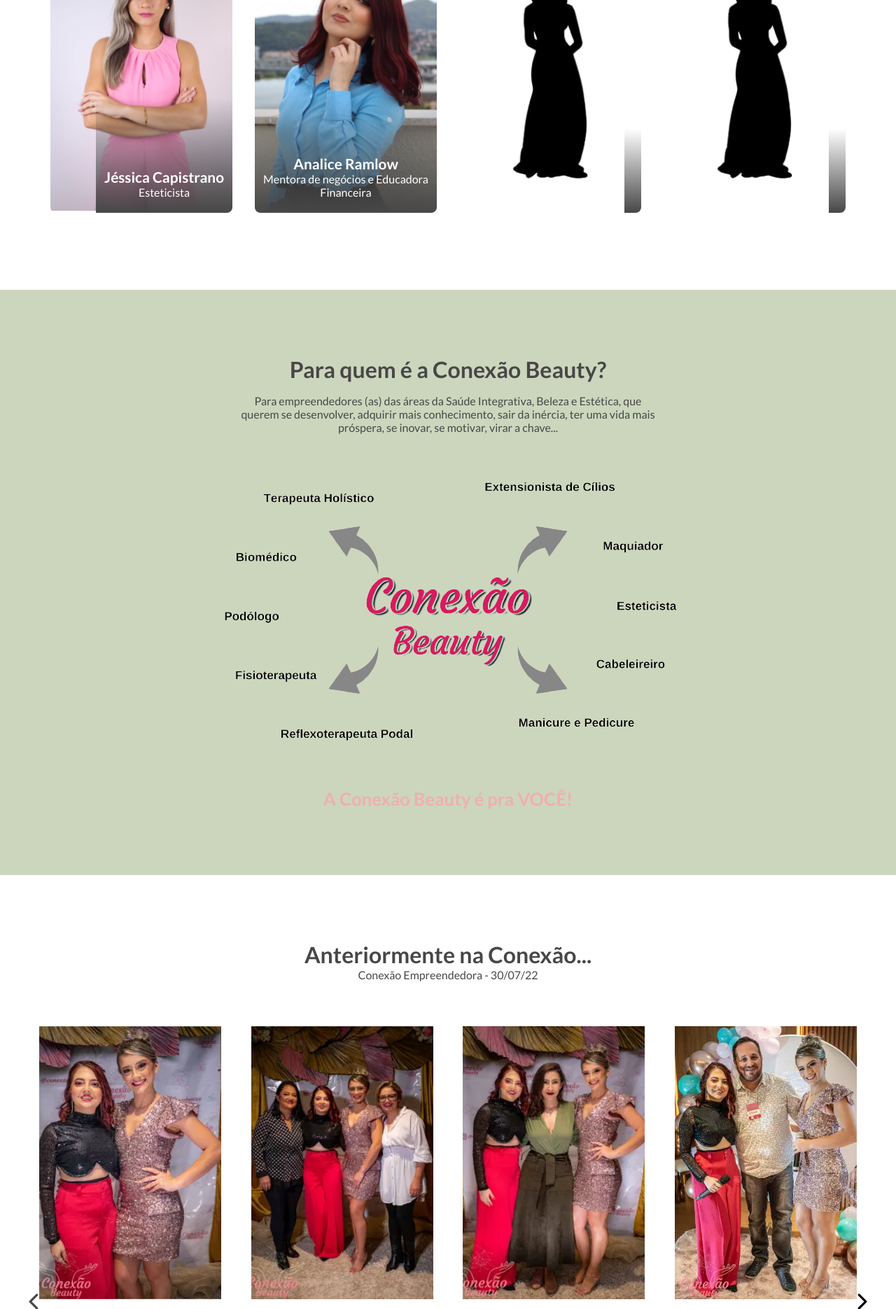
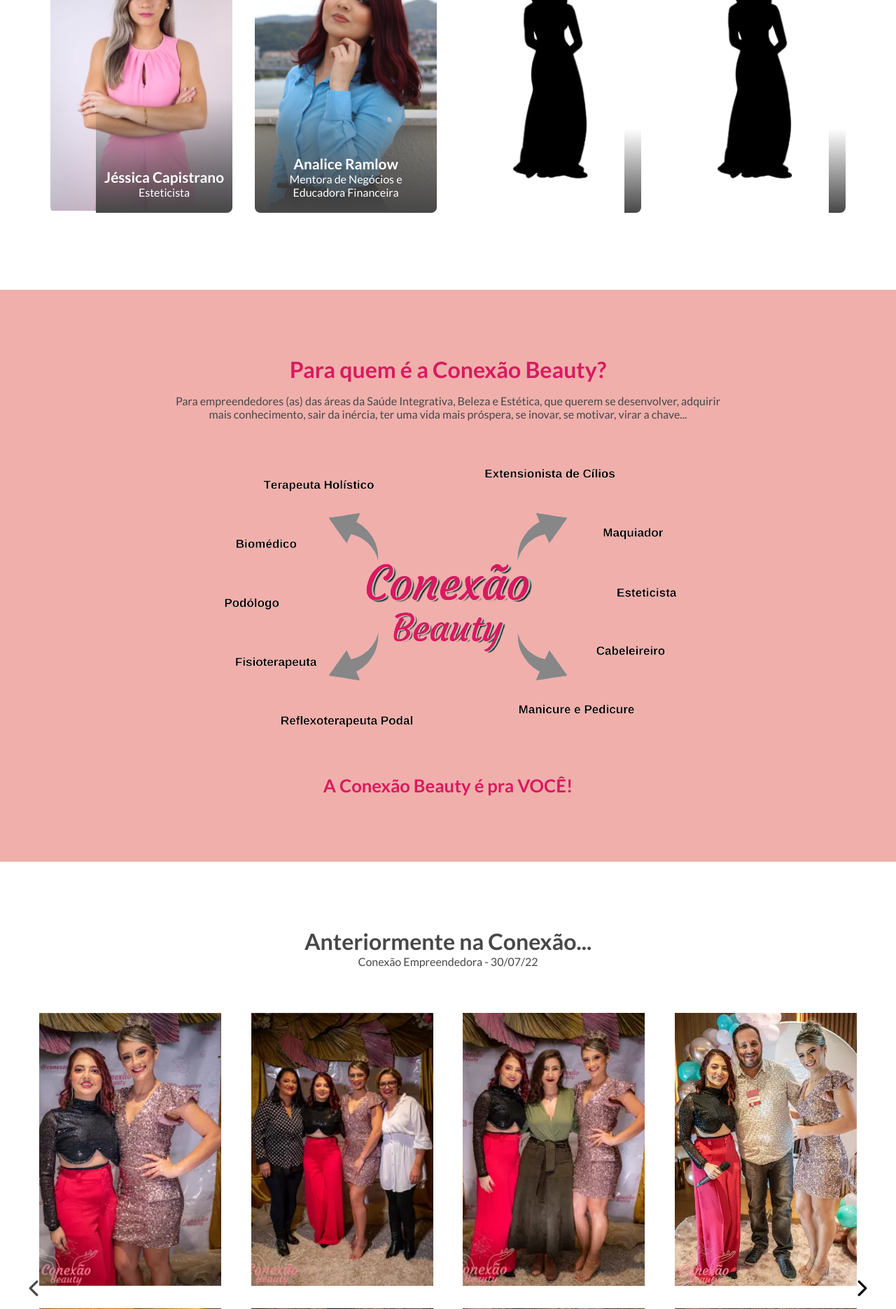
Before and after one commit to patrickhpgc/conexaoEmpreendedora, a PHP site: page / in a window 1280 px wide. Shown: the part 2385-4255 px from the top of the page at 70% size. Run offline with PHP 8.4, Linux system fonts and the light colour scheme; some libraries are stand-ins or nearby versions.

Commit message:
Site após alterações analice

```diff
--- a/assets/css/default.css
+++ b/assets/css/default.css
@@ -6,6 +6,7 @@
 
 :root {
     --primary     : #F58696;
+    --primary-2     : #D91A60;
     --secondary   : #79D6B7;
     --tertiary    : #F0AFAB;
     --green       : #CCD6BD;
@@ -81,6 +82,10 @@
 /* Text color */
 .text-primary {
     color: var(--primary);
+}
+
+.text-primary-2 {
+    color: var(--primary-2);
 }
 
 .text-secondary {
--- a/assets/css/style.css
+++ b/assets/css/style.css
@@ -99,6 +99,17 @@
     padding         : 94px 32px;
 }
 
+.section-1 {
+    width           : 100%;
+    display         : flex;
+    flex-direction  : column;
+    align-items     : center;
+    text-align      : center;
+    background-color: var(--primary);
+    color           : var(--white);
+    padding         : 94px 32px;
+}
+
 .section-2 {
     width           : 100%;
     display         : flex;
@@ -119,6 +130,17 @@
     text-align      : center;
     background-color: var(--green);
     color           : var(--grey);
+    padding         : 94px 32px;
+}
+
+.section-4 {
+    width           : 100%;
+    display         : flex;
+    flex-direction  : column;
+    align-items     : center;
+    text-align      : center;
+    background-color: var(--tertiary);
+    color           : var(--white);
     padding         : 94px 32px;
 }
 
--- a/index.php
+++ b/index.php
@@ -221,7 +221,7 @@
                                     Analice Ramlow,
                                 </p>
                                 <p class="mt-1">
-                                    mentora de Negócios, Educadora Financeira, Cosmetóloga e Esteticista, Empreendedora desde 2015.
+                                    Mentora de Negócios, Educadora Financeira, Cosmetóloga e Esteticista, Empreendedora desde 2015.
                                     Ensina e auxilia empreendedores a alavancar o crescimento da sua empresa, ter mais tempo para cuidar da gestão e viver, realizar sonhos e metas.
                                     Ensinar e mostra para seus mentorados sobre o brilho interior de cada um, sua essência e sua capacidade. Incentivando-os a crescerem e Brilharem ainda mais.
                                 </p>
@@ -232,7 +232,7 @@
                         </div>
                         <div class="border-name text-white">
                             <span class="text-2 text-bold">Analice Ramlow</span>
-                            <span>Mentora de negócios e Educadora Financeira</span>
+                            <span>Mentora de Negócios e Educadora Financeira</span>
                         </div>
                     </div>
 
@@ -275,18 +275,18 @@
 
         </section>
 
-        <section class="section-3">
+        <section class="section-4">
             <div class="container-2">
-                <p class="text-4 text-bold">Para quem é a Conexão Beauty?</p>
+                <p class="text-4 text-bold text-primary-2">Para quem é a Conexão Beauty?</p>
             </div>
             <div class="container-2 d-flex justify-content-center">
-                <p class="text-1 mt-2" style="max-width: 600px;">Para empreendedores (as) das áreas da Saúde Integrativa, Beleza e Estética, que querem se desenvolver, adquirir mais conhecimento, sair da inércia, ter uma vida mais próspera, se inovar, se motivar, virar a chave...</p>
+                <p class="text-1 mt-2 text-grey" style="max-width: 800px;">Para empreendedores (as) das áreas da Saúde Integrativa, Beleza e Estética, que querem se desenvolver, adquirir mais conhecimento, sair da inércia, ter uma vida mais próspera, se inovar, se motivar, virar a chave...</p>
             </div>
             <div class="container-2 mt-4">
                 <img src="assets/images/media-1.webp" alt="Ilustração para quem é o conexão beauty" style="max-width:100%">
             </div>
             <div class="container-2 d-flex justify-content-center">
-                <p class="text-3 text-bold mt-4 text-tertiary">A Conexão Beauty é pra VOCÊ!</p>
+                <p class="text-3 text-bold mt-4 text-primary-2">A Conexão Beauty é pra VOCÊ!</p>
             </div>
         </section>
 
@@ -369,7 +369,7 @@
             </div>
         </section>
 
-        <section class="section-2" style="padding: 0;" id="mentoras">
+        <section class="section-2" id="mentoras" style="padding: 0;background-image: url('assets/media/background-2.webp');">
             <div class="container-2 d-flex align-items-center">
                 <div class="text-left" style="padding: 30px 20px;">
                     <p class="text-4 text-bold">Unidas por um Propósito: Conectar e preparar empreendedores para conquistar resultados e desenvolver suas habilidades.</p>
```
